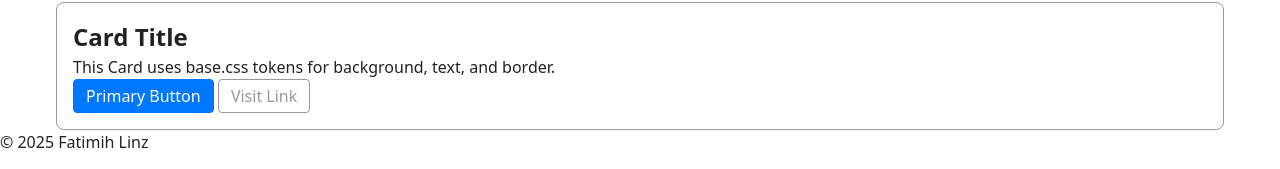
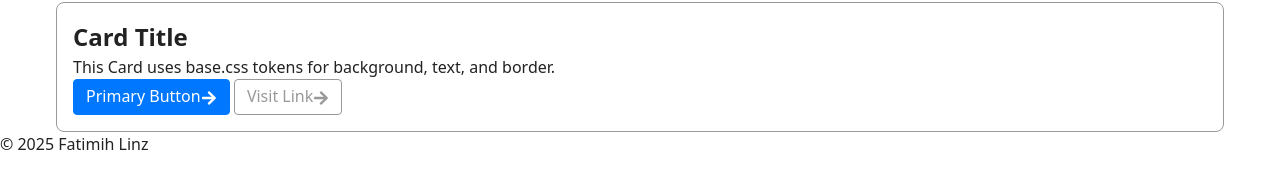
Before and after one commit to fatimih/portfolio-site-2025, a React (Vite) app: page / in a window 1280 px wide. Shown: the part 466-635 px from the top of the page. Built offline with nearby package versions, Linux system fonts and the light colour scheme.

Commit message:
Complete 04.04 – Add icons and animations: added icon registry, Icon wrapper, and animation utilities

```diff
--- /dev/null
+++ b/src/components/icons/Icon.jsx
@@ -0,0 +1,21 @@
+import * as Icons from './index';
+import styles from './Icon.module.css';
+
+/**
+ * <Icon name="FaArrowRight" size={16} title="Next" />
+ * - name: key exported from icons registry (src/components/icons/index.js)
+ * - size: pixel size passed to the underlying icon component
+ * - title: accessible label; if omitted, icon is aria-hidden
+ */
+export default function Icon({ name, size = 16, title, className = '', ...props }) {
+  const IconComp = Icons[name];
+  if (!IconComp) return null;
+
+  const ariaProps = title
+    ? { role: 'img', 'aria-label': title }
+    : { 'aria-hidden': true };
+
+  const classes = `${styles.root}${className ? ' ' + className : ''}`;
+
+  return <IconComp size={size} className={classes} {...ariaProps} {...props} />;
+}
--- /dev/null
+++ b/src/components/icons/Icon.module.css
@@ -0,0 +1,4 @@
+.root {
+  display: inline-block;
+  vertical-align: middle;
+}
--- a/src/components/ui/Button.jsx
+++ b/src/components/ui/Button.jsx
@@ -1,4 +1,5 @@
 import styles from './Button.module.css';
+import Icon from '@/components/icons/Icon';
 
 export default function Button({
   as = 'button',
@@ -9,11 +10,15 @@ export default function Button({
 }) {
   const Component = as;
   const variantClass = styles[variant] || '';
-  const classes = `${styles.root} ${variantClass}${className ? ' ' + className : ''}`;
+
+  // Added `anim-slide-up` here
+  const classes = `${styles.root} ${variantClass} anim-slide-up${className ? ' ' + className : ''}`;
 
   return (
     <Component className={classes} {...props}>
       {children}
+      {/* Decorative icon, aria-hidden by default via <Icon /> */}
+      <Icon name="FaArrowRight" className={styles.icon} size={16} />
     </Component>
   );
 }
--- /dev/null
+++ b/src/styles/animations.css
@@ -0,0 +1,55 @@
+/* Animation tokens */
+:root {
+  --anim-duration-100: 150ms;
+  --anim-duration-200: 300ms;
+  --anim-ease-standard: cubic-bezier(0.2, 0.0, 0, 1);
+  --anim-ease-emphasized: cubic-bezier(0.2, 0.0, 0, 1.2);
+}
+
+/* Respect users who prefer reduced motion */
+@media (prefers-reduced-motion: reduce) {
+  .anim-fade-in,
+  .anim-slide-up,
+  .anim-scale-in {
+    animation: none !important;
+    transition: none !important;
+  }
+}
+
+/* Keyframes */
+@keyframes fade-in {
+  from { opacity: 0; }
+  to   { opacity: 1; }
+}
+
+@keyframes slide-up {
+  from { opacity: 0; transform: translateY(8px); }
+  to   { opacity: 1; transform: translateY(0); }
+}
+
+@keyframes scale-in {
+  from { opacity: 0; transform: scale(0.98); }
+  to   { opacity: 1; transform: scale(1); }
+}
+
+/* Animation utility classes */
+.anim-fade-in {
+  animation: fade-in var(--anim-duration-200) var(--anim-ease-standard) both;
+}
+
+.anim-slide-up {
+  animation: slide-up var(--anim-duration-200) var(--anim-ease-standard) both;
+}
+
+.anim-scale-in {
+  animation: scale-in var(--anim-duration-200) var(--anim-ease-emphasized) both;
+}
+
+/* Optional overrides for duration */
+[data-anim-duration="100"] {
+  animation-duration: var(--anim-duration-100) !important;
+}
+
+[data-anim-duration="200"] {
+  animation-duration: var(--anim-duration-200) !important;
+}
```
Also changed, not shown: src/components/icons/index.js (added, +9 -0 lines), 2 other files (tests, documents, lock files or other folders).
